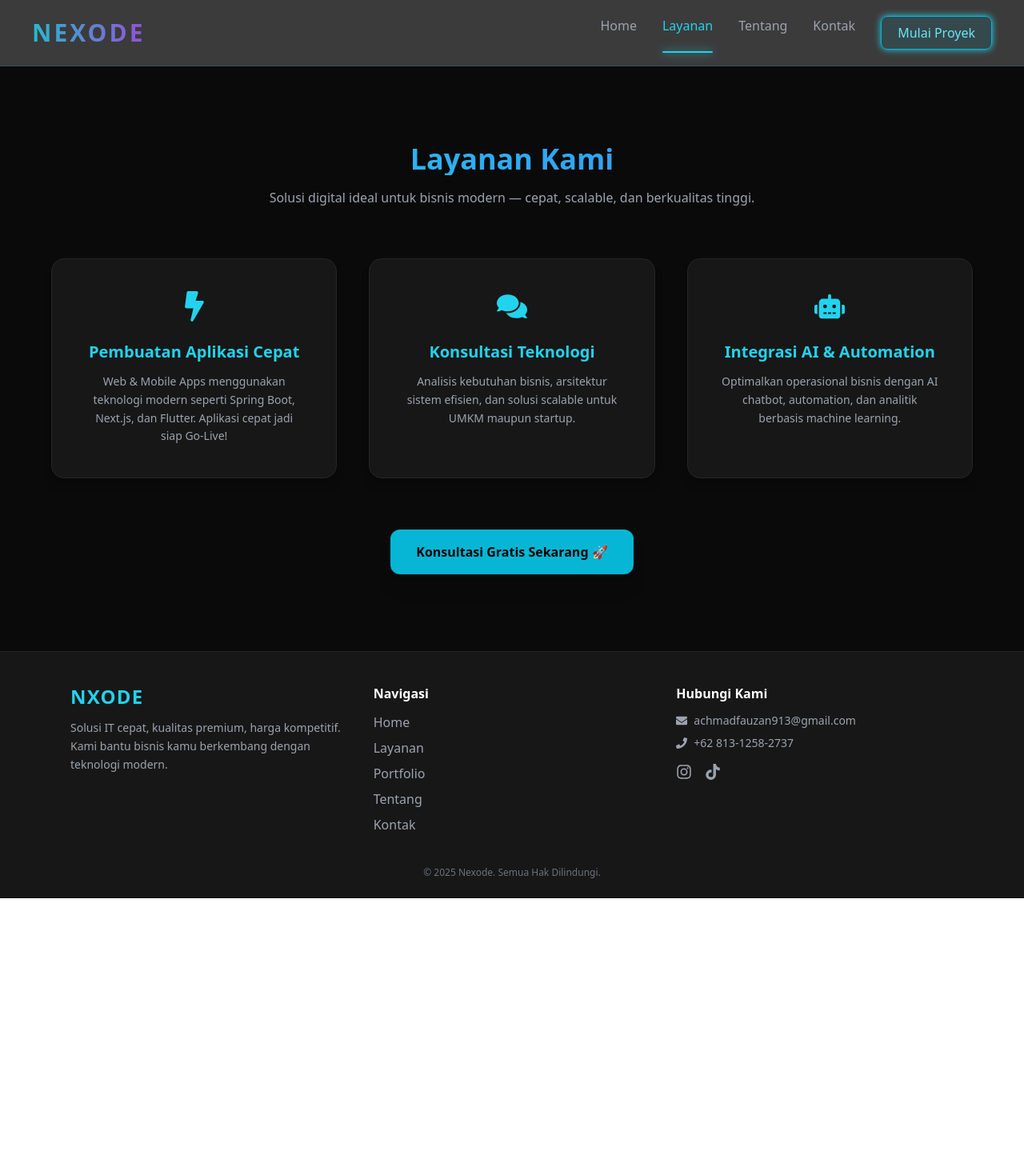
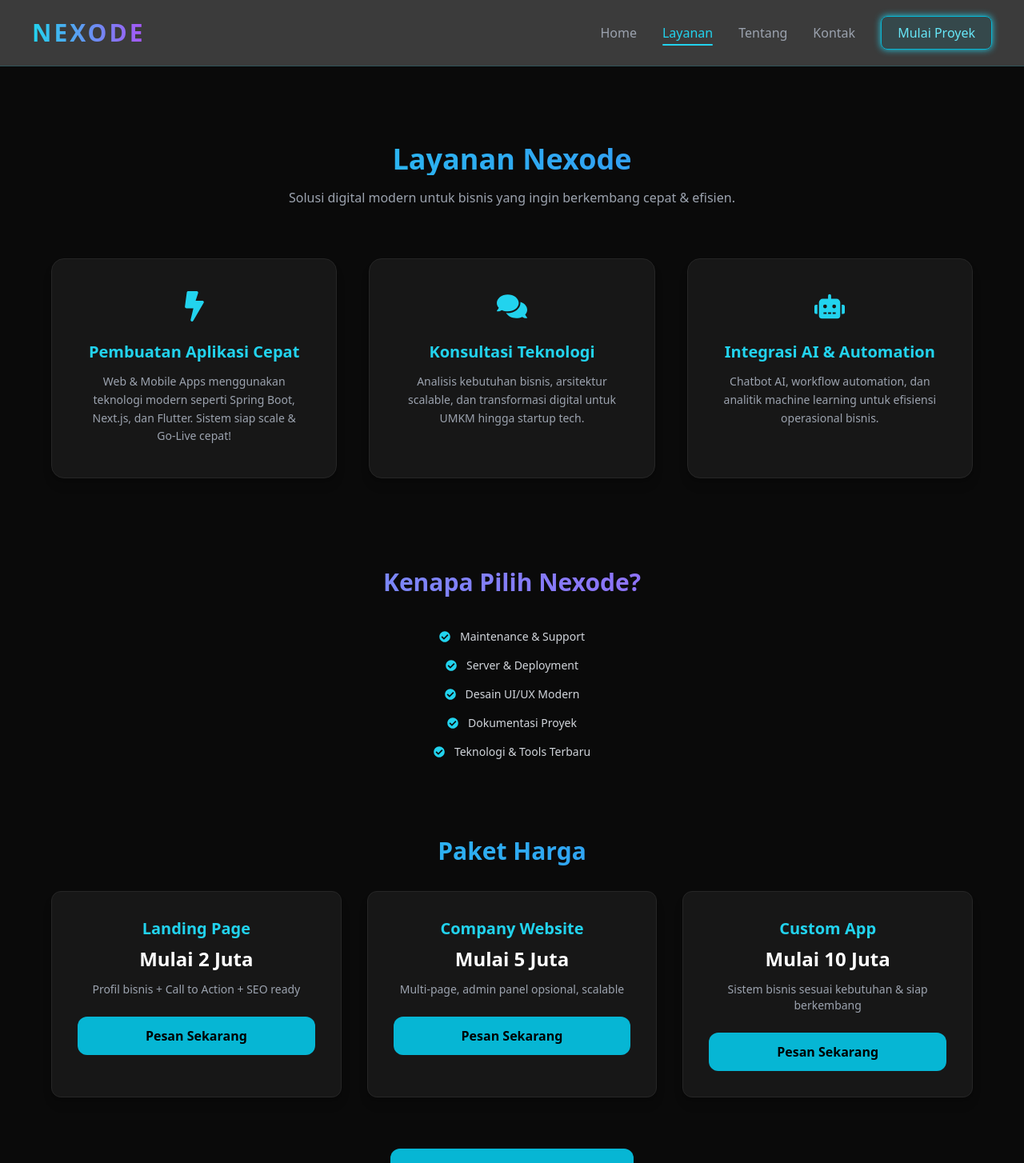
Before and after one commit to AcFaFa/Nexode-Landing, a React (Create React App) app: page /services in a window 1280 px wide. Shown: the top 1454 px of the page at 80% size. Before the commit the page ends 1123 px from the top, so only its background shows below. Built offline with nearby package versions, Linux system fonts and the light colour scheme.

Commit message:
Initial commit - Nexode website

```diff
--- a/package.json
+++ b/package.json
@@ -7,6 +7,7 @@
     "@testing-library/jest-dom": "^6.9.1",
     "@testing-library/react": "^16.3.0",
     "@testing-library/user-event": "^13.5.0",
+    "lucide-react": "^0.548.0",
     "react": "^19.2.0",
     "react-dom": "^19.2.0",
     "react-icons": "^5.5.0",
--- a/src/components/Footer.jsx
+++ b/src/components/Footer.jsx
@@ -3,49 +3,50 @@ import { FaInstagram, FaTiktok, FaEnvelope, FaPhone } from "react-icons/fa";
 
 export default function Footer() {
   return (
-    <footer className="bg-neutral-900 text-gray-400 pt-10 pb-6 border-t border-neutral-800">
-      <div className="max-w-6xl mx-auto px-6 grid grid-cols-1 md:grid-cols-3 gap-8">
+    <footer className="bg-neutral-950 text-gray-400 pt-12 pb-6 border-t border-neutral-800">
+      <div className="max-w-6xl mx-auto px-6 grid grid-cols-1 sm:grid-cols-2 md:grid-cols-3 gap-10">
 
         {/* Brand Info */}
         <div>
-          <h2 className="text-2xl font-bold text-cyan-400 mb-3 tracking-wider">
-            NXODE
+          <h2 className="text-2xl font-bold text-cyan-400 mb-4 tracking-wider">
+            NEXODE
           </h2>
           <p className="text-sm leading-relaxed">
             Solusi IT cepat, kualitas premium, harga kompetitif.
-            Kami bantu bisnis kamu berkembang dengan teknologi modern.
+            Kami bantu bisnis kamu berkembang dengan teknologi modern & efisien.
           </p>
         </div>
 
         {/* Quick Links */}
         <div>
-          <h3 className="text-white font-semibold mb-3">Navigasi</h3>
-          <ul className="space-y-2">
-            <li><Link to="/" className="hover:text-cyan-400">Home</Link></li>
-            <li><Link to="/services" className="hover:text-cyan-400">Layanan</Link></li>
-            <li><Link to="/portfolio" className="hover:text-cyan-400">Portfolio</Link></li>
-            <li><Link to="/about" className="hover:text-cyan-400">Tentang</Link></li>
-            <li><Link to="/contact" className="hover:text-cyan-400">Kontak</Link></li>
+          <h3 className="text-white font-semibold mb-4 text-lg">Navigasi</h3>
+          <ul className="space-y-2 text-sm">
+            <li><Link to="/" className="hover:text-cyan-400 transition">Home</Link></li>
+            <li><Link to="/services" className="hover:text-cyan-400 transition">Layanan</Link></li>
+            <li><Link to="/portfolio" className="hover:text-cyan-400 transition">Portfolio</Link></li>
+            <li><Link to="/about" className="hover:text-cyan-400 transition">Tentang</Link></li>
+            <li><Link to="/contact" className="hover:text-cyan-400 transition">Kontak</Link></li>
           </ul>
         </div>
 
         {/* Contact & Social */}
         <div>
-          <h3 className="text-white font-semibold mb-3">Hubungi Kami</h3>
+          <h3 className="text-white font-semibold mb-4 text-lg">Hubungi Kami</h3>
           <ul className="space-y-2 text-sm">
             <li className="flex items-center gap-2">
-              <FaEnvelope /> achmadfauzan913@gmail.com
+              <FaEnvelope className="text-cyan-400" /> achmadfauzan913@gmail.com
             </li>
             <li className="flex items-center gap-2">
-              <FaPhone /> +62 813-1258-2737
+              <FaPhone className="text-cyan-400" /> +62 813-1258-2737
             </li>
           </ul>
 
-          <div className="flex gap-4 mt-4 text-xl">
-            <a href="#" className="hover:text-cyan-400" aria-label="Instagram">
+          {/* Social Media */}
+          <div className="flex gap-4 mt-5 text-xl">
+            <a href="#" aria-label="Instagram" className="hover:text-cyan-400 hover:scale-110 transition-transform">
               <FaInstagram />
             </a>
-            <a href="#" className="hover:text-cyan-400" aria-label="TikTok">
+            <a href="#" aria-label="TikTok" className="hover:text-cyan-400 hover:scale-110 transition-transform">
               <FaTiktok />
             </a>
           </div>
@@ -53,7 +54,7 @@ export default function Footer() {
       </div>
 
       {/* Bottom Line */}
-      <p className="text-center text-xs mt-10 text-gray-500">
+      <p className="text-center text-xs mt-12 text-gray-500">
         © 2025 Nexode. Semua Hak Dilindungi.
       </p>
     </footer>
--- a/src/components/Header.jsx
+++ b/src/components/Header.jsx
@@ -1,7 +1,10 @@
 import { Link, useLocation } from "react-router-dom";
+import { useState } from "react";
+import { Menu, X } from "lucide-react";
 
 export default function Header() {
   const { pathname } = useLocation();
+  const [open, setOpen] = useState(false);
 
   const navItems = [
     { name: "Home", path: "/" },
@@ -10,18 +13,24 @@ export default function Header() {
     { name: "Kontak", path: "/contact" },
   ];
 
+  const closeMenu = () => setOpen(false);
+
   return (
-    <header className="flex justify-between items-center px-10 py-5 bg-neutral-950/80 backdrop-blur-md sticky top-0 z-50 border-b border-cyan-500/20">
+    <header className="px-4 md:px-10 py-5 bg-neutral-950/80 backdrop-blur-md sticky top-0 z-50 border-b border-cyan-500/20">
+      <div className="flex justify-between items-center">
 
         {/* Brand */}
-      <div className="flex items-center space-x-3">
-        <span className="text-3xl font-extrabold tracking-widest text-transparent bg-clip-text bg-gradient-to-r from-cyan-400 to-purple-500 animate-pulse">
+        <span className="text-2xl md:text-3xl font-extrabold tracking-widest text-transparent bg-clip-text bg-gradient-to-r from-cyan-400 to-purple-500">
           NEXODE
         </span>
-      </div>
 
-      {/* Navigation */}
-      <nav className="flex space-x-8">
+        {/* Mobile Toggle */}
+        <button onClick={() => setOpen(!open)} className="md:hidden text-gray-300">
+          {open ? <X size={28} /> : <Menu size={28} />}
+        </button>
+
+        {/* Desktop Navigation */}
+        <nav className="hidden md:flex items-center space-x-8">
           {navItems.map(({ name, path }) => {
             const active = pathname === path;
             return (
@@ -29,29 +38,48 @@ export default function Header() {
                 key={path}
                 to={path}
                 className={`relative font-medium transition-all ${
-                active
-                  ? "text-cyan-400"
-                  : "text-gray-400 hover:text-cyan-300"
+                  active ? "text-cyan-400" : "text-gray-400 hover:text-cyan-300"
                 }`}
               >
                 {name}
-
-              {/* Bottom neon active indicator */}
-              {active && (
-                <span className="absolute -bottom-1 left-0 w-full h-[2px] bg-cyan-400 rounded-full drop-shadow-[0_0_6px_#22d3ee]" />
-              )}
+                {active && <span className="absolute -bottom-1 left-0 w-full h-[2px] bg-cyan-400 rounded-full"/>}
               </Link>
             );
           })}
-
-        {/* CTA Button (Game Mode / Order Project / etc) */}
           <Link
             to="/start"
-          className="ml-6 px-5 py-2 rounded-lg bg-cyan-500/10 text-cyan-300 hover:bg-cyan-500 hover:text-neutral-900 transition-all border border-cyan-500 shadow-[0_0_8px_#22d3ee]"
+            className="px-5 py-2 rounded-lg bg-cyan-500/10 text-cyan-300 hover:bg-cyan-500 hover:text-neutral-900 transition-all border border-cyan-500 shadow-[0_0_8px_#22d3ee]"
           >
             Mulai Proyek
           </Link>
         </nav>
+      </div>
+
+      {/* Mobile Menu */}
+      {open && (
+        <div className="flex flex-col mt-4 space-y-5 bg-neutral-900 p-6 rounded-xl md:hidden border border-neutral-800">
+          {navItems.map(({ name, path }) => (
+            <Link
+              key={path}
+              to={path}
+              className={`text-lg ${
+                pathname === path ? "text-cyan-400" : "text-gray-300"
+              }`}
+              onClick={closeMenu}
+            >
+              {name}
+            </Link>
+          ))}
+
+          <Link
+            to="/start"
+            className="px-5 py-3 rounded-lg text-center bg-cyan-500 text-neutral-900 font-semibold"
+            onClick={closeMenu}
+          >
+            Mulai Proyek 🚀
+          </Link>
+        </div>
+      )}
     </header>
   );
 }
--- a/src/pages/Home.jsx
+++ b/src/pages/Home.jsx
@@ -2,8 +2,19 @@ import React, { useState, useEffect } from "react";
 import { Link } from "react-router-dom";
 
 const Home = () => {
-  const launchDate = new Date("2025-12-27T00:00:00").getTime();
-  const [timeLeft, setTimeLeft] = useState({ days: 0, hours: 0, minutes: 0, seconds: 0 });
+  const [launchDate] = useState(() => {
+    const now = new Date();
+    const target = new Date();
+    target.setDate(now.getDate() + 60); // Launch dalam 60 hari dari sekarang
+    return target.getTime();
+  });
+
+  const [timeLeft, setTimeLeft] = useState({
+    days: 0,
+    hours: 0,
+    minutes: 0,
+    seconds: 0,
+  });
 
   useEffect(() => {
     const timer = setInterval(() => {
@@ -23,17 +34,17 @@ const Home = () => {
     }, 1000);
 
     return () => clearInterval(timer);
-  }, []);
+  }, [launchDate]);
 
   return (
     <section className="flex flex-col items-center justify-center min-h-screen bg-gradient-to-b from-black via-neutral-900 to-black text-center text-gray-100 px-6">
 
       {/* Branding */}
       <h1 className="text-5xl md:text-6xl font-extrabold mb-4 tracking-wide text-transparent bg-clip-text bg-gradient-to-r from-cyan-400 via-blue-500 to-purple-500 animate-pulse-slow">
-        NXODE
+        NEXODE
       </h1>
       <p className="text-lg md:text-xl text-gray-300 mb-10 max-w-2xl">
-        IT Consultant & Software Development — Fast, Reliable, and Scalable.
+        Solusi teknologi modern untuk mengembangkan bisnis Anda lebih cepat, efisien, dan skalabel.
       </p>
 
       {/* Countdown */}
@@ -50,7 +61,7 @@ const Home = () => {
       </div>
 
       <p className="text-sm text-gray-500 mb-10">
-        🚀 Official Launching: December 2025
+        🚀 Launching Resmi dalam 60 Hari
       </p>
 
       {/* CTA Buttons */}
@@ -70,23 +81,35 @@ const Home = () => {
         >
           Lihat Layanan
         </Link>
+
+        <Link
+          to="/portfolio"
+          className="border border-blue-500 text-blue-400 hover:bg-blue-500 hover:text-black transition-all px-6 py-3 rounded-xl font-semibold"
+        >
+          Portfolio
+        </Link>
       </div>
 
-      {/* Short Feature Section */}
+      {/* Short Features */}
       <div className="grid grid-cols-1 md:grid-cols-3 gap-6 mt-20 max-w-4xl text-sm text-gray-300">
         <div className="bg-neutral-800 p-5 rounded-lg border border-neutral-700 hover:border-cyan-500 transition">
-          🚀 Fast Development — modern technology & agile process
+          🚀 Pengembangan Cepat — teknologi modern & agile process
         </div>
         <div className="bg-neutral-800 p-5 rounded-lg border border-neutral-700 hover:border-cyan-500 transition">
-          🎯 Affordable Price — ideal for startups & SMEs
+          🎯 Harga Kompetitif — ideal untuk Startup & UMKM
         </div>
         <div className="bg-neutral-800 p-5 rounded-lg border border-neutral-700 hover:border-cyan-500 transition">
-          ⭐ Premium Quality — UI/UX modern & scalable architecture
+          ⭐ Kualitas Premium — UI/UX modern & skalabel
         </div>
       </div>
 
-      {/* Copyright Bottom */}
-      <footer className="mt-16 text-xs text-gray-600">
+      {/* Scroll Indicator */}
+      <div className="mt-16 animate-bounce text-gray-500 text-xs tracking-widest">
+        Scroll ↓
+      </div>
+
+      {/* Copyright */}
+      <footer className="mt-10 text-xs text-gray-600">
         © {new Date().getFullYear()} Nexode — All Rights Reserved.
       </footer>
     </section>
--- a/src/pages/Services.jsx
+++ b/src/pages/Services.jsx
@@ -1,4 +1,4 @@
-import { FaBolt, FaComments, FaRobot } from "react-icons/fa";
+import { FaBolt, FaComments, FaRobot, FaCheckCircle } from "react-icons/fa";
 
 export default function Services() {
   const layanan = [
@@ -6,37 +6,66 @@ export default function Services() {
       icon: <FaBolt size={38} />,
       title: "Pembuatan Aplikasi Cepat",
       desc:
-        "Web & Mobile Apps menggunakan teknologi modern seperti Spring Boot, Next.js, dan Flutter. Aplikasi cepat jadi siap Go-Live!",
+        "Web & Mobile Apps menggunakan teknologi modern seperti Spring Boot, Next.js, dan Flutter. Sistem siap scale & Go-Live cepat!",
     },
     {
       icon: <FaComments size={38} />,
       title: "Konsultasi Teknologi",
       desc:
-        "Analisis kebutuhan bisnis, arsitektur sistem efisien, dan solusi scalable untuk UMKM maupun startup.",
+        "Analisis kebutuhan bisnis, arsitektur scalable, dan transformasi digital untuk UMKM hingga startup tech.",
     },
     {
       icon: <FaRobot size={38} />,
       title: "Integrasi AI & Automation",
       desc:
-        "Optimalkan operasional bisnis dengan AI chatbot, automation, dan analitik berbasis machine learning.",
+        "Chatbot AI, workflow automation, dan analitik machine learning untuk efisiensi operasional bisnis.",
+    },
+  ];
+
+  const benefits = [
+    "Maintenance & Support",
+    "Server & Deployment",
+    "Desain UI/UX Modern",
+    "Dokumentasi Proyek",
+    "Teknologi & Tools Terbaru",
+  ];
+
+  const pricing = [
+    {
+      title: "Landing Page",
+      price: "Mulai 2 Juta",
+      desc: "Profil bisnis + Call to Action + SEO ready",
+    },
+    {
+      title: "Company Website",
+      price: "Mulai 5 Juta",
+      desc: "Multi-page, admin panel opsional, scalable",
+    },
+    {
+      title: "Custom App",
+      price: "Mulai 10 Juta",
+      desc: "Sistem bisnis sesuai kebutuhan & siap berkembang",
     },
   ];
 
   return (
     <section className="py-24 bg-neutral-950 text-center px-6">
 
-      <h2 className="text-4xl font-extrabold text-transparent bg-clip-text bg-gradient-to-r from-cyan-400 to-blue-500 mb-4">
-        Layanan Kami
+      {/* Header */}
+      <h2 className="text-4xl font-extrabold text-transparent bg-clip-text
+      bg-gradient-to-r from-cyan-400 to-blue-500 mb-4">
+        Layanan Nexode
       </h2>
       <p className="text-gray-400 max-w-2xl mx-auto mb-16">
-        Solusi digital ideal untuk bisnis modern — cepat, scalable, dan berkualitas tinggi.
+        Solusi digital modern untuk bisnis yang ingin berkembang cepat & efisien.
       </p>
 
-      <div className="grid gap-10 md:grid-cols-3 max-w-6xl mx-auto">
+      {/* Service Cards */}
+      <div className="grid gap-10 md:grid-cols-3 max-w-6xl mx-auto mb-28">
         {layanan.map((s, i) => (
-          <div
-            key={i}
-            className="bg-neutral-900 p-10 rounded-2xl border border-neutral-800 hover:border-cyan-500/50 hover:-translate-y-2 transition-all duration-300 shadow-lg"
+          <div key={i}
+            className="bg-neutral-900 p-10 h-full rounded-2xl border border-neutral-800
+            hover:border-cyan-500/50 hover:-translate-y-2 transition-all duration-300 shadow-lg"
           >
             <div className="text-cyan-400 mb-6 flex justify-center">{s.icon}</div>
             <h3 className="text-xl font-bold text-cyan-400 mb-3">{s.title}</h3>
@@ -45,15 +74,56 @@ export default function Services() {
         ))}
       </div>
 
+      {/* Why Choose Section */}
+      <h3 className="text-3xl font-bold text-transparent bg-clip-text bg-gradient-to-r from-blue-400 to-purple-500 mb-10">
+        Kenapa Pilih Nexode?
+      </h3>
+      <div className="grid gap-4 max-w-xl mx-auto text-gray-300 text-sm mb-24">
+        {benefits.map((b, i) => (
+          <div key={i} className="flex items-center gap-3 justify-center">
+            <FaCheckCircle className="text-cyan-400" />
+            <span>{b}</span>
+          </div>
+        ))}
+      </div>
+
+      {/* Pricing Section */}
+      <h3 className="text-3xl font-bold text-transparent bg-clip-text bg-gradient-to-r from-cyan-400 to-blue-500 mb-8">
+        Paket Harga
+      </h3>
+      <div className="grid gap-8 md:grid-cols-3 max-w-6xl mx-auto mb-16">
+        {pricing.map((p, i) => (
+          <div key={i}
+            className="bg-neutral-900 p-8 rounded-xl border border-neutral-800
+            hover:border-cyan-500/50 transition-all shadow-lg"
+          >
+            <h4 className="text-xl font-bold text-cyan-400 mb-2">{p.title}</h4>
+            <p className="text-2xl font-semibold text-white mb-3">{p.price}</p>
+            <p className="text-gray-400 text-sm mb-6">{p.desc}</p>
+            <a
+              href="https://wa.me/6281312582737?text=Halo%20Nexode,%20saya%20ingin%20tanya%20tentang%20paket"
+              target="_blank"
+              rel="noopener noreferrer"
+              className="bg-cyan-500 hover:bg-cyan-600 w-full block text-black
+              font-semibold py-3 rounded-xl transition-all"
+            >
+              Pesan Sekarang
+            </a>
+          </div>
+        ))}
+      </div>
+
       {/* CTA Bottom */}
       <a
-        href="https://wa.me/6281312582737?text=Halo%20Nexode,%20saya%20butuh%20informasi%20layanan"
+        href="https://wa.me/6281312582737?text=Halo%20Nexode,%20saya%20ingin%20mulai%20proyek"
         target="_blank"
         rel="noopener noreferrer"
-        className="mt-16 inline-block bg-cyan-500 hover:bg-cyan-600 px-8 py-4 rounded-xl text-black font-semibold shadow-xl transition-all"
+        className="inline-block bg-cyan-500 hover:bg-cyan-600 px-8 py-4 rounded-xl
+        text-black font-semibold shadow-xl transition-all"
       >
         Konsultasi Gratis Sekarang 🚀
       </a>
+
     </section>
   );
 }
```
Also changed, not shown: src/pages/About.jsx (+14 -8 lines), src/pages/Contact.jsx (+32 -32 lines), 1 other file (tests, documents, lock files or other folders). Lines whose indentation alone changed are shown as unchanged.
